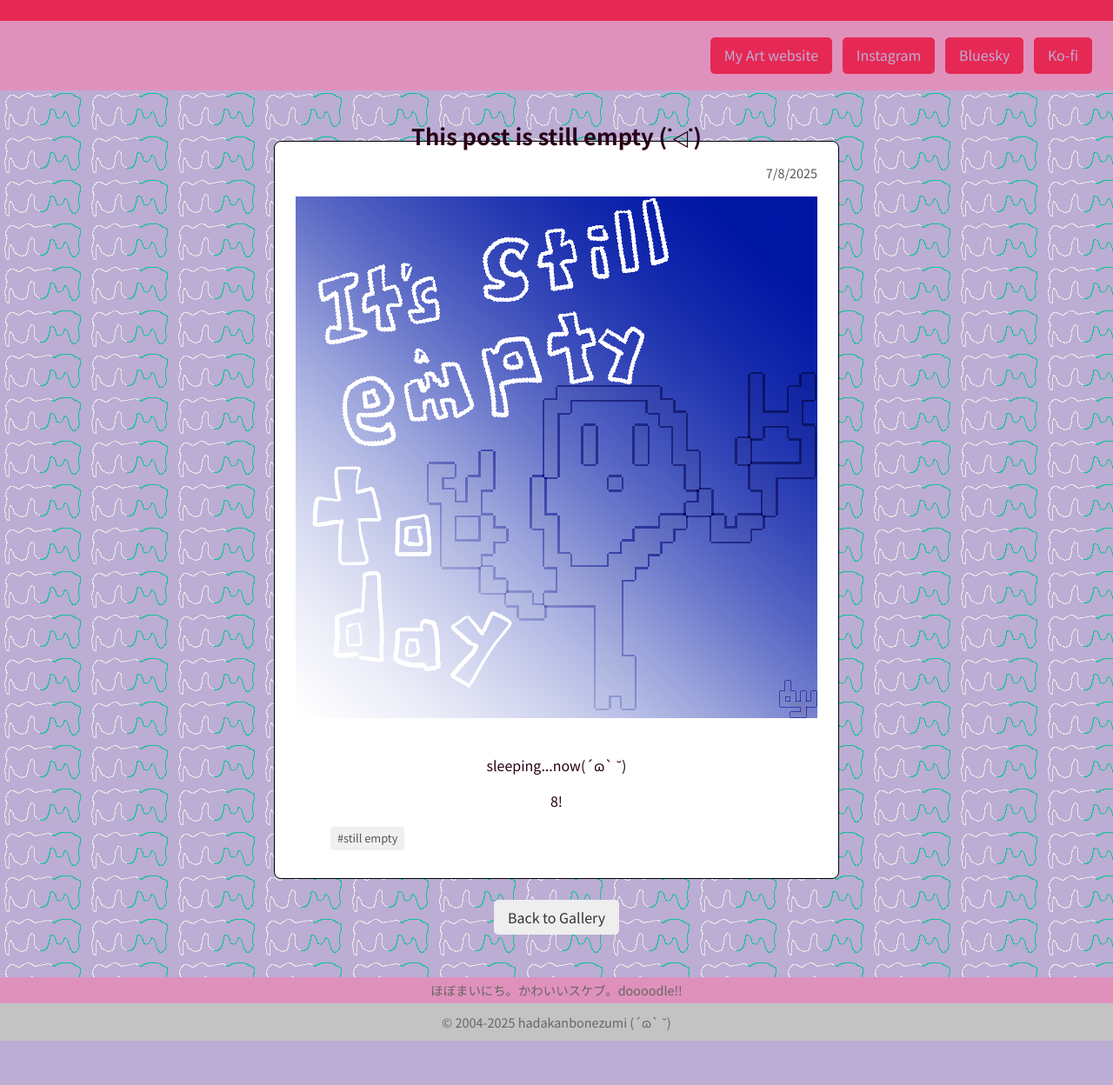
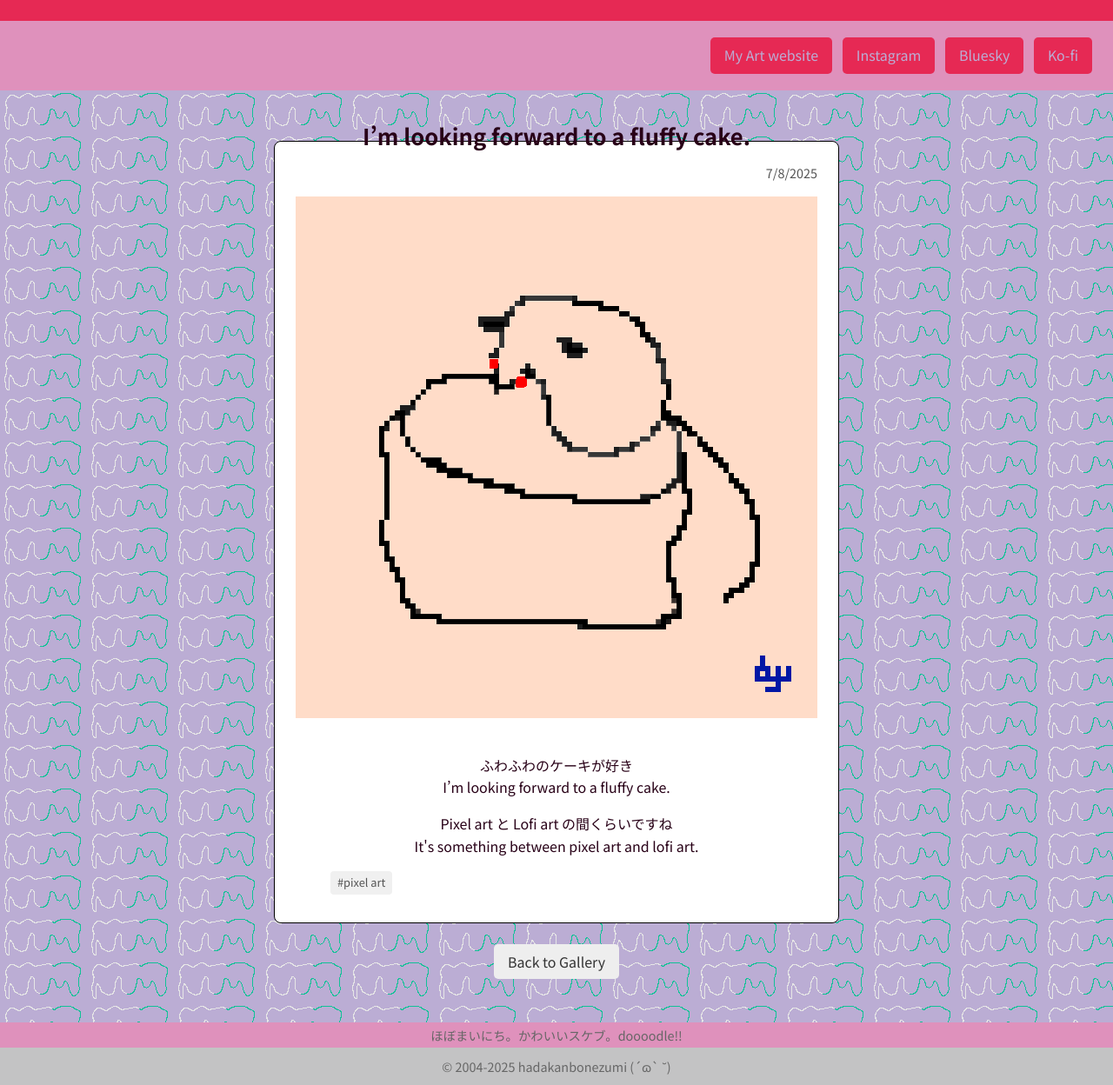
Before and after one commit to DoppeCoppe/Kawaii-sketchbook, an Eleventy site: page src/sketch/2025-07-08.md in a window 1280 px wide. Shown: the part 100-1348 px from the top of the page at 87% size. Before the commit the page ends 1297 px from the top, so only its background shows below. Built offline with nearby package versions, Linux system fonts and the light colour scheme; Eleventy itself is replaced by a stand-in of ours; files that its build step writes are made by us from their sources.

Commit message:
Add files via upload

```diff
--- a/src/sketch/2025-07-08.md
+++ b/src/sketch/2025-07-08.md
@@ -1,12 +1,14 @@
 ---
-title: This post is still empty (˙◁˙)
+title: I’m looking forward to a fluffy cake.
 layout: sketch.njk
 date: 2025-07-08
-description: "Today’s post isn’t ready yet.ようやく"
-tags: [still empty]
+description: "ふわふわケーキがだいすきなねずみ"
+tags: [pixel art]
 ---
 
-![まだ今日はないですよ。っていう絵です](/images/post-still.png)
-sleeping...now(´ɷ` ˘)
+![the cake and mouse pixel art by hadakanbonezumi](/images/20250708.png)
+ふわふわのケーキが好き
+I’m looking forward to a fluffy cake.
 
-8!
+Pixel art と Lofi art の間くらいですね
+It's something between pixel art and lofi art.
```
